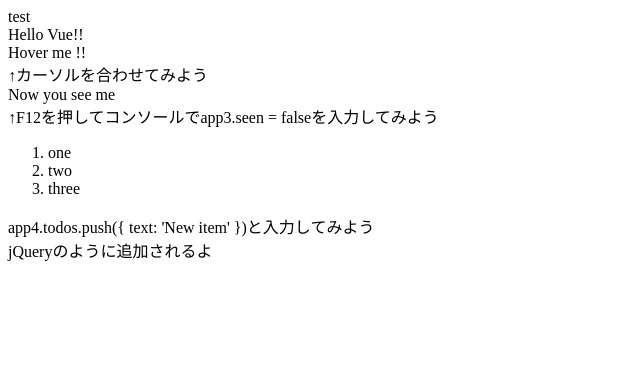
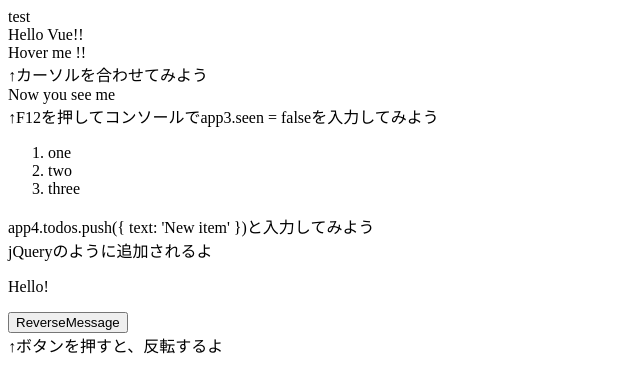
Before and after one commit to hirotoyoshidome/learn-vue, a plain HTML site: page index.html in a window 1280 px wide. Shown: the whole page, without its empty margins (0-640 px from the left). Drawn offline with nearby package versions, Linux system fonts and the light colour scheme.

Commit message:
関数を適応した場合の処理を追加

```diff
--- a/index.html
+++ b/index.html
@@ -29,6 +29,13 @@
       app4.todos.push({ text: 'New item' })と入力してみよう<br/>
       jQueryのように追加されるよ
     </div>
+    <div id="app-5">
+      <p>{{ message }}</p>
+      <button v-on:click="reverseMessage">ReverseMessage</button><br/>
+      ↑ボタンを押すと、反転するよ
+    </div>
+
+
     <script>
       <!-- idで引っ掛けて、動的に文字を置き換える -->
       var app = new Vue({
@@ -63,6 +70,18 @@
           ]
         }
       })
+      // 関数を設定する場合
+      var app5 = new Vue({
+        el: '#app-5',
+        data: {
+          message: "Hello!"
+        },
+        methods: {
+          reverseMessage: function(){
+            this.message = this.message.split("").reverse().join("")
+          }
+        }
+      })
     </script>
   </body>
 </html>
```
